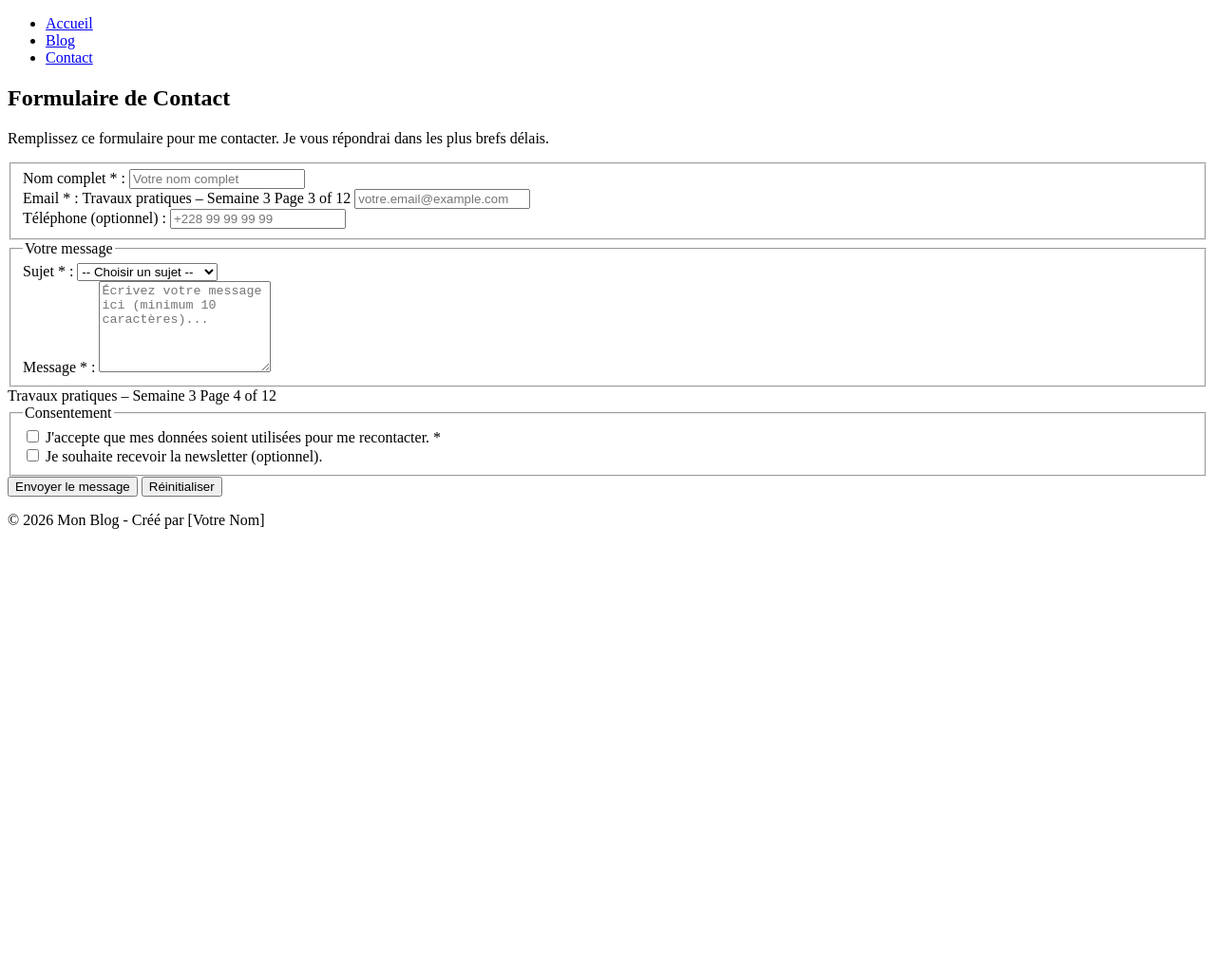
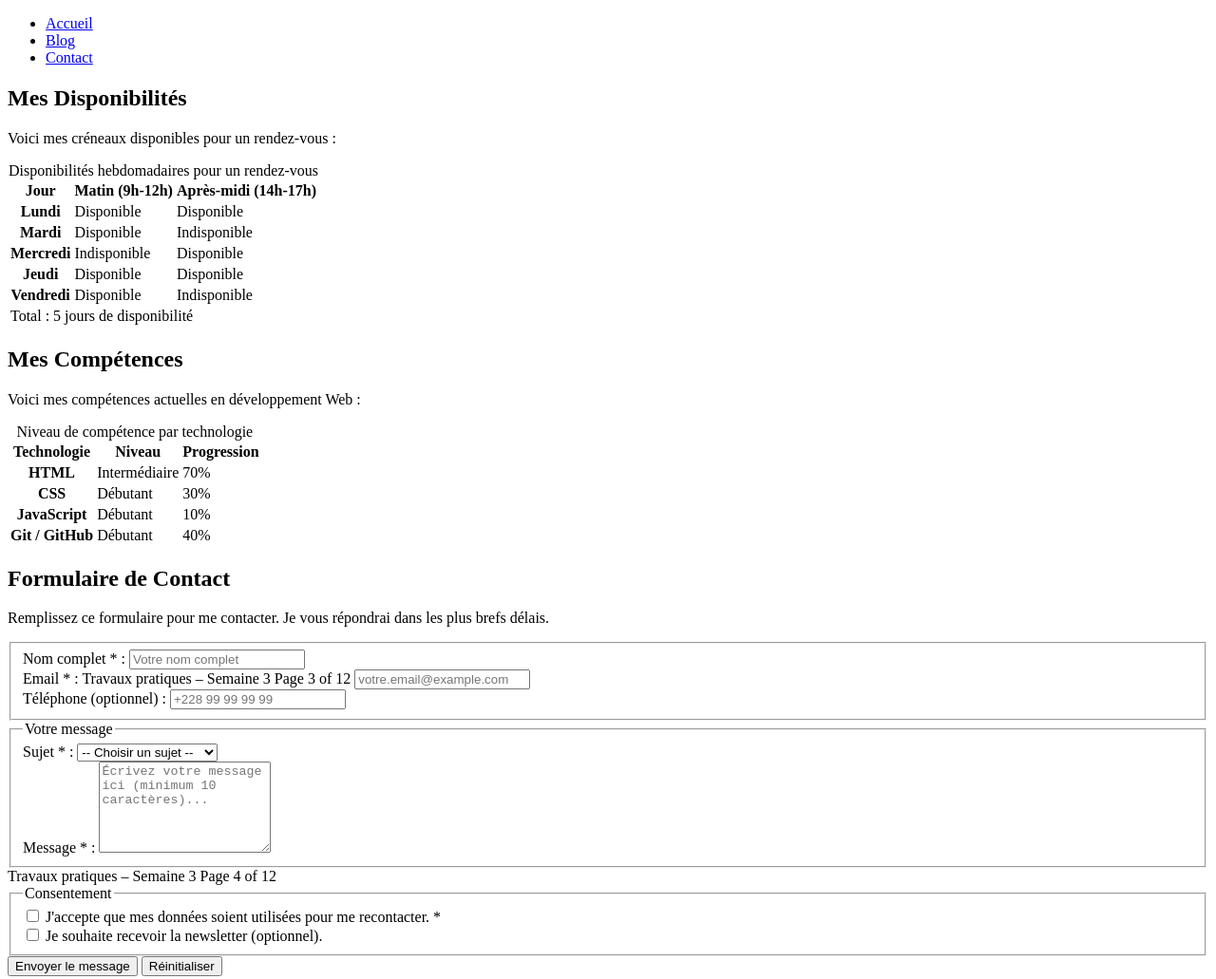
Before and after one commit to Clarissio/ipnet-it130-Clarissio, a plain HTML site: page contact.html in a window 1280 px wide. Shown: the top 1031 px of the page at 95% size. Before the commit the page ends 800 px from the top, so only its background shows below. Drawn offline with Linux system fonts and the light colour scheme.

Commit message:
Ajout des tableaux de disponibilités et de compétences

```diff
--- a/contact.html
+++ b/contact.html
@@ -18,6 +18,84 @@
 </header>
 <main>
 <section>
+    <h2>Mes Disponibilités</h2>
+<p>Voici mes créneaux disponibles pour un rendez-vous :</p>
+<table>
+<caption>Disponibilités hebdomadaires pour un rendez-vous</caption>
+<thead>
+<tr>
+<th scope="col">Jour</th>
+<th scope="col">Matin (9h-12h)</th>
+<th scope="col">Après-midi (14h-17h)</th>
+</tr>
+</thead>
+<tbody>
+<tr>
+<th scope="row">Lundi</th>
+<td>Disponible</td>
+<td>Disponible</td>
+</tr>
+<tr>
+<th scope="row">Mardi</th>
+<td>Disponible</td>
+<td>Indisponible</td>
+</tr>
+<tr>
+<th scope="row">Mercredi</th>
+<td>Indisponible</td>
+<td>Disponible</td>
+</tr>
+<tr>
+<th scope="row">Jeudi</th>
+<td>Disponible</td>
+<td>Disponible</td>
+</tr>
+<tr>
+<th scope="row">Vendredi</th>
+<td>Disponible</td>
+<td>Indisponible</td>
+</tr>
+</tbody>
+<tfoot>
+<tr>
+<td colspan="3">Total : 5 jours de disponibilité</td>
+</tr>
+</tfoot>
+</table>
+<h2>Mes Compétences</h2>
+<p>Voici mes compétences actuelles en développement Web :</p>
+<table>
+<caption>Niveau de compétence par technologie</caption>
+<thead>
+<tr>
+<th scope="col">Technologie</th>
+<th scope="col">Niveau</th>
+<th scope="col">Progression</th>
+</tr>
+</thead>
+<tbody>
+<tr>
+<th scope="row">HTML</th>
+<td>Intermédiaire</td>
+<td>70%</td>
+</tr>
+<tr>
+<th scope="row">CSS</th>
+<td>Débutant</td>
+<td>30%</td>
+</tr>
+<tr>
+<th scope="row">JavaScript</th>
+<td>Débutant</td>
+<td>10%</td>
+</tr>
+<tr>
+    <th scope="row">Git / GitHub</th>
+<td>Débutant</td>
+<td>40%</td>
+</tr>
+</tbody>
+</table>
 <h2>Formulaire de Contact</h2>
 <p>Remplissez ce formulaire pour me contacter. Je vous répondrai
 dans les plus brefs délais.</p>
```
Also changed, not shown: Mes centres d'intérêt.html (added, +31 -0 lines), PRESENTATION.html (added, +19 -0 lines), Untitled-1.html (added, +1 -0 lines), index.html (added, +1 -0 lines), 4 other files.
